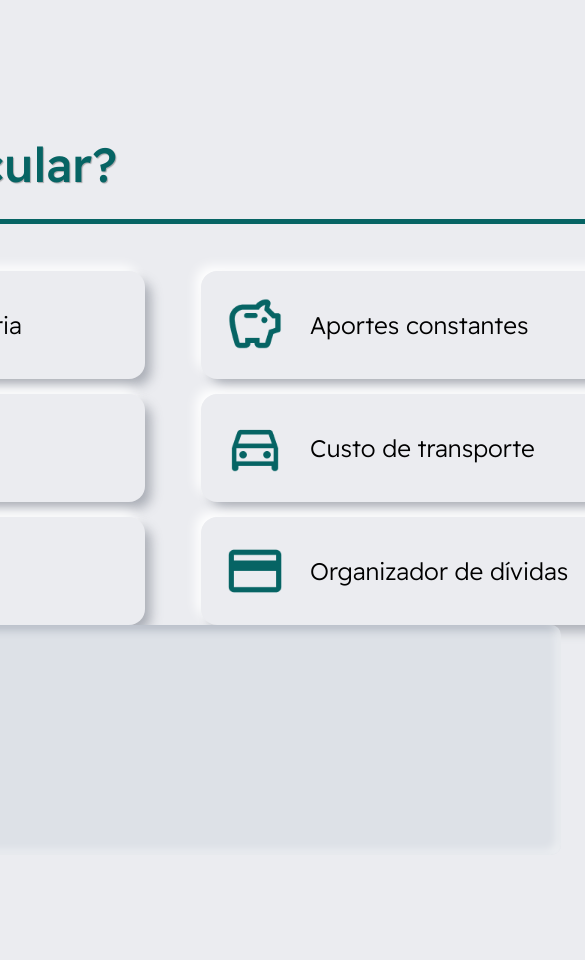
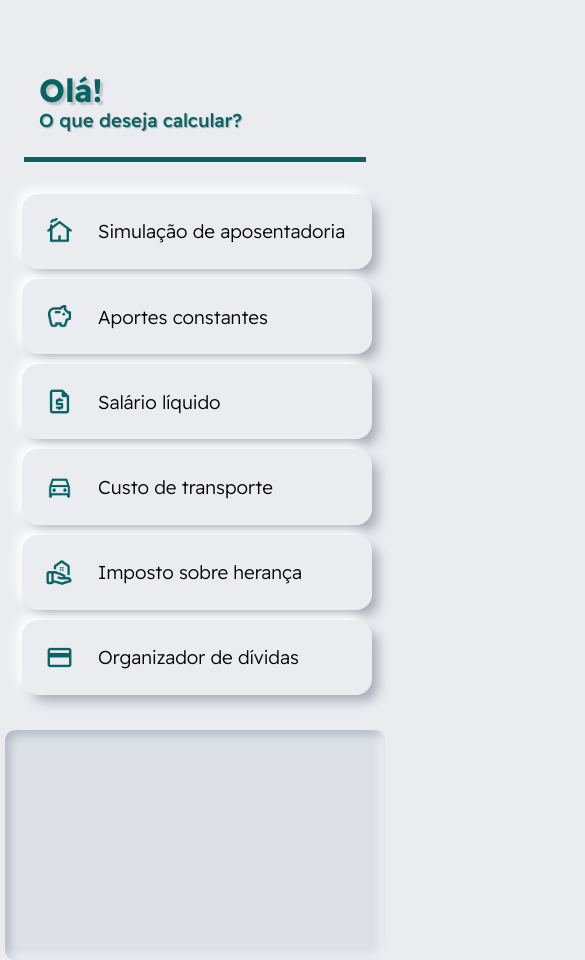
Before and after one commit to joaorobra/calculadora, a plain HTML site: page home.html in a window 390 px wide. Shown: the top 960 px of the page, 585 px wide, since content can reach past the window. Before the commit the page ends 855 px from the top, so only its background shows below. Drawn offline with nearby package versions, Linux system fonts and the light colour scheme.

Commit message:
Update style.css

```diff
--- a/style.css
+++ b/style.css
@@ -3,7 +3,7 @@
 
 :root {
   --maincolor: #066464;
-  --bgcolor: #ebecf0
+  --bgcolor: #ebecf0;
 }
 
 * {
@@ -12,7 +12,7 @@
   padding: 0;
 }
 
-body{
+body {
   height: 100vh;
   background: var(--bgcolor);
   display: flex;
@@ -23,7 +23,7 @@ body{
 main {
   display: flex;
   justify-content: center;
-  flex-wrap: wrap
+  flex-wrap: wrap;
 }
 
 .boas-vindas {
@@ -80,29 +80,33 @@ h2 {
   align-items: center;
   box-shadow: 8px 8px 12px -2px rgba(72, 79, 96, 0.4), -6px -6px 12px -1px white;
   cursor: pointer;
-
 }
-
 
 .botoes > a > button:hover {
   box-shadow: none;
   border-color: var(--maincolor);
 }
 
-.botoes > a> button:active {
-  box-shadow: inset -5px -5px 8px 0px white, inset 2px 2px 11px 0px rgb(31 36 49 / 44%);
+.botoes > a > button:active {
+  box-shadow: inset -5px -5px 8px 0px white,
+    inset 2px 2px 11px 0px rgb(31 36 49 / 44%);
   border-color: rgb(255, 255, 255);
 }
 
-.botoes > a> button:focus {
+.botoes > a > button:focus {
   border-color: rgb(255, 255, 255);
   background-color: #066464;
-  box-shadow: inset -5px -5px 8px 0px rgba(255, 255, 255, 0.274), inset 2px 2px 11px 0px rgb(31 36 49 / 44%);
+  box-shadow: inset -5px -5px 8px 0px rgba(255, 255, 255, 0.274),
+    inset 2px 2px 11px 0px rgb(31 36 49 / 44%);
   color: white;
 
-  .icon { width: 60px; filter: brightness(100); /* isso vai girar a tonalidade das imagens em 180 graus */ }
+  .icon {
+    width: 60px;
+    filter: brightness(
+      100
+    ); /* isso vai girar a tonalidade das imagens em 180 graus */
+  }
 }
-
 
 .icon {
   width: 60px;
@@ -115,10 +119,95 @@ h2 {
   background: #dde1e7;
   height: auto;
   min-width: 601px;
-  box-shadow: inset -5px -5px 9px rgba(255,255,255,0.45), inset 5px 5px 9px rgba(94,104,121,0.3);
+  box-shadow: inset -5px -5px 9px rgba(255, 255, 255, 0.45),
+    inset 5px 5px 9px rgba(94, 104, 121, 0.3);
   border-radius: 10px;
 }
 
 .seletor {
   margin-right: 0;
 }
+
+
+
+@media only screen and (max-width: 900px) {
+
+  main{
+    display: flex;
+    align-items: center;
+    justify-content: center;
+  }
+
+  /* Reduzindo a largura do menu */
+  .boas-vindas {
+    width: 80%;
+    margin: 50% auto auto auto;
+    padding-left: 15px;
+    padding-right: 15px;
+    border-bottom: solid 5px #066464;
+
+  }
+
+  h1{
+    font-size: 24pt;
+    line-height: 0.7em;
+  }
+
+  h2{
+    font-size: 14pt;
+  }
+
+
+  /* Mudando o layout dos botões para duas colunas */
+  .botoes {
+    margin:auto
+    padding-top: 25px;
+    display: flex;
+    flex-wrap: wrap;
+    justify-content: center;
+    align-items: center;
+    padding-bottom: 25px;
+  }
+  /* Reduzindo o tamanho dos botões */
+  .botoes > a > button {
+    min-width: 350px;
+    width: 75%;
+    margin:auto;
+    font-size: 14pt;
+    margin-bottom: 10px;
+
+  .icon {
+    width: 9%;
+  }
+
+  }
+
+  .botoes > a > button:focus {
+    border-color: rgb(255, 255, 255);
+    background-color: #066464;
+    box-shadow: inset -5px -5px 8px 0px rgba(255, 255, 255, 0.274),
+      inset 2px 2px 11px 0px rgb(31 36 49 / 44%);
+    color: white;
+
+    .icon {
+      width: 9%;
+      filter: brightness(
+        100
+      ); /* isso vai girar a tonalidade das imagens em 180 graus */
+    }
+  }
+
+  .botoes > a > button:hover {
+    box-shadow: none;
+    border-color: var(--maincolor);
+  }
+  /* Colocando a calculadora embaixo do seletor */
+  .calculadora {
+    margin-left: auto;
+    margin-right: auto;
+  }
+  /* Reduzindo a largura da calculadora */
+  .calculadora {
+    min-width: auto;
+  }
+}
```
